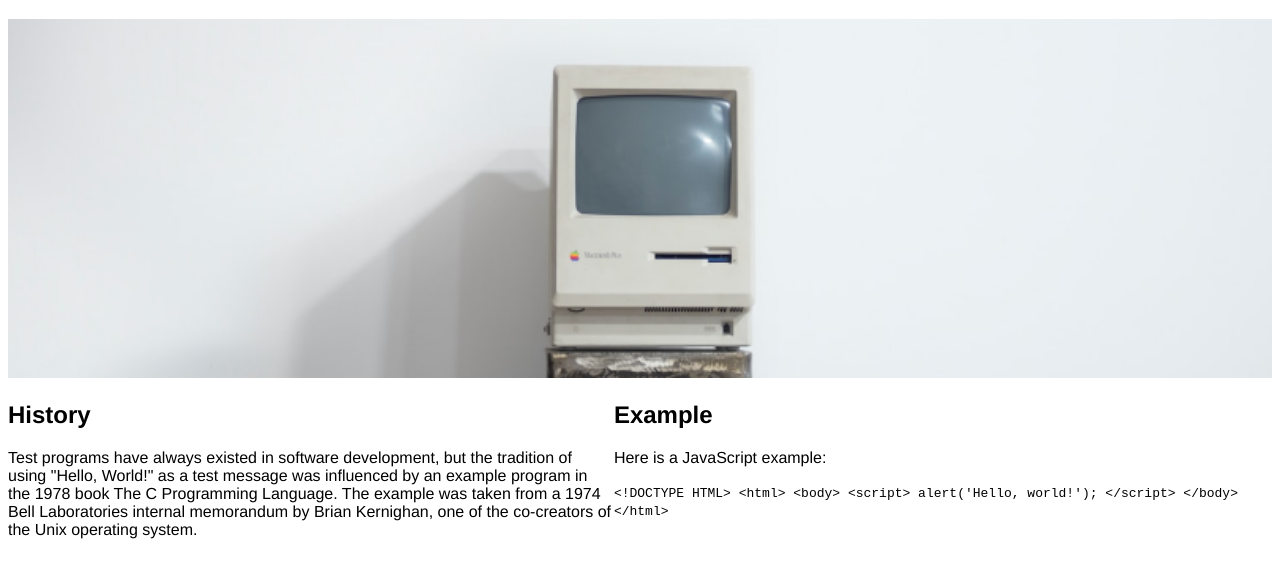
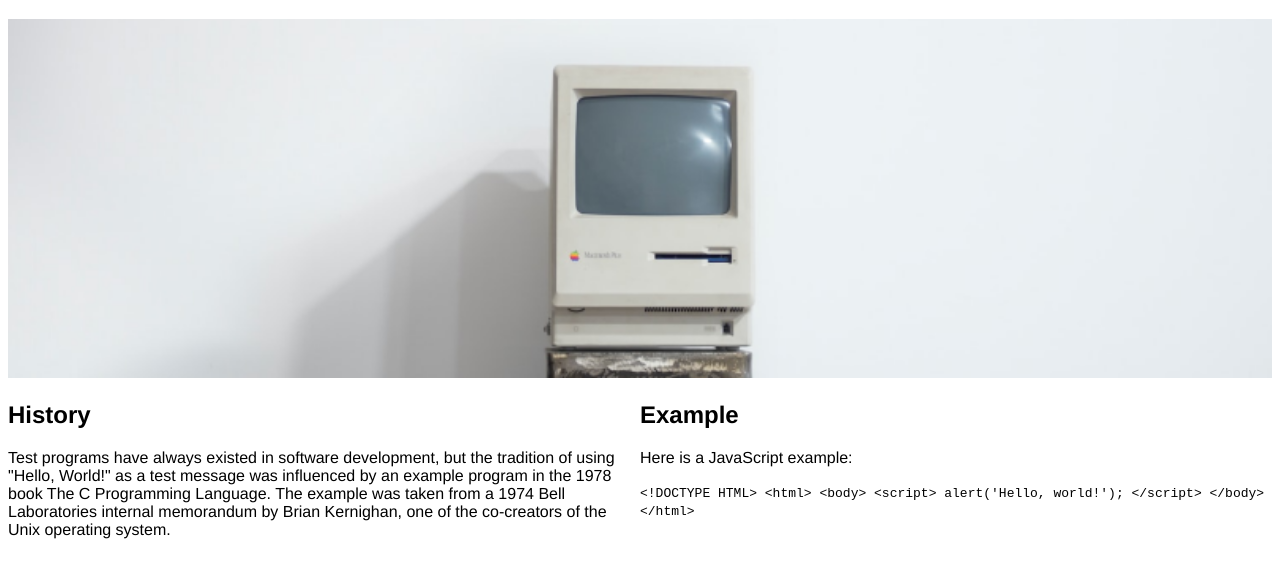
Before and after one commit to wikihut1/MI349HelloWorld, a website: page index.html in a window 1280 px wide. Shown: the part 61-638 px from the top of the page. Drawn offline with Linux system fonts and the light colour scheme.

Commit message:
added css

```diff
--- a/style.css
+++ b/style.css
@@ -5,3 +5,6 @@ body {
 img {
     width: 100%;
 }
+section {
+    width: 50%;
+}
```
